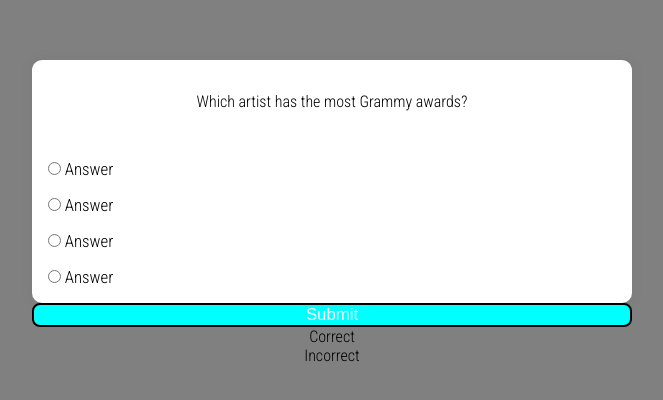
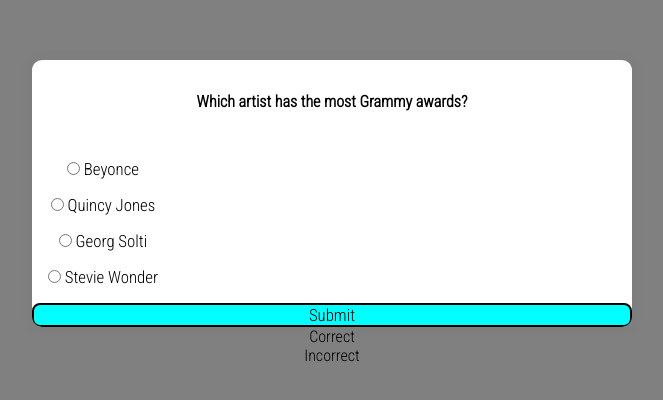
Before and after one commit to christianlund2/movie-quiz, a plain HTML site: page game.html in a window 1280 px wide. Shown: the part 188-588 px from the top of the page, without its empty margins (308-971 px from the left). Drawn offline with Linux system fonts and the light colour scheme.

Commit message:
Update variable names and troubleshoot script errors

```diff
--- a/assets/css/style.css
+++ b/assets/css/style.css
@@ -20,7 +20,7 @@ body {
     margin: 0;
 }
 
-.game-area {
+.quiz-container {
     background-color: white;
     border-radius: 10px;
     box-shadow: 0 0 10px 2px rgba(100, 100, 100, 0.1);
@@ -31,6 +31,10 @@ body {
 .question-area {
     padding: 2rem;
     text-align: center;
+}
+
+#question {
+    font-weight: 700;
 }
 
 ul {
@@ -51,15 +55,18 @@ ul li label {
 
 button {
     background-color: cyan;
-    color: white;
+    color: black;
     border: 2px solid black;
     display: block;
     width: 100%;
     cursor: pointer;
     font-size: 1.05rem;
+    font-family: inherit;
+    font-weight: bolder;
     border-radius: 8px;
 }
 
 button:hover {
     background-color: darkcyan;
+    color: white;
 }
--- a/assets/js/script.js
+++ b/assets/js/script.js
@@ -1,83 +1,83 @@
-const quizQuestions = [
+const quizData = [
     {
         question: "Which artist has the most Grammy awards?",
         a: "Beyonce",
         b: "Quincy Jones",
         c: "Georg Solti",
         d: "Stevie Wonder",
-        answer: "c",
+        correct: "c",
     },
     {
         question: "Which actor has the most appearances as James Bond?",
-        a:"Daniel Craig",
-        b:"Pierce Brosnan",
-        c:"Roger Moore",
-        d:"Timothy Dalton",
-        answer:"c",
+        a: "Daniel Craig",
+        b: "Pierce Brosnan",
+        c: "Roger Moore",
+        d: "Timothy Dalton",
+        correct: "c",
     },
     {
-        question:"What is the name of the van in Scooby Doo?",
-        a:"Big Bertha",
-        b:"Big Diesel",
-        c:"Party Wagon",
-        d:"The Mystery Machine",
-        answer:"d",
+        question: "What is the name of the van in Scooby Doo?",
+        a: "Big Bertha",
+        b: "Big Diesel",
+        c: "Party Wagon",
+        d: "The Mystery Machine",
+        correct: "d",
     },
     {
-        question:"In which year did SpongeBob SquarePants first air?",
-        a:"1998",
-        b:"1999",
-        c:"2000",
-        d:"2001",
-        answer:"b",
+        question: "In which year did SpongeBob SquarePants first air?",
+        a: "1998",
+        b: "1999",
+        c: "2000",
+        d: "2001",
+        correct: "b",
     },
     {
-        question:"What is the name of the boat in Jaws?",
-        a:"The Jewel",
-        b:"Queen Anne's Revenge",
-        c:"The Orca",
-        d:"The Flying Dutchman",
-        answer:"c",
+        question: "What is the name of the boat in Jaws?",
+        a: "The Jewel",
+        b: "Queen Anne's Revenge",
+        c: "The Orca",
+        d: "The Flying Dutchman",
+        correct: "c",
     },
     {
-        question:"How many studio albums did Elvis Presley release?",
-        a:"18",
-        b:"21",
-        c:"23",
-        d:"25",
-        answer:"c",
+        question: "How many studio albums did Elvis Presley release?",
+        a: "18",
+        b: "21",
+        c: "23",
+        d: "25",
+        correct: "c",
     },
     {
-        question:"What city was the second 'Home Alone' movie set in?",
-        a:"New York",
-        b:"Boston",
-        c:"Chicago",
-        d:"Baltimore",
-        answer:"a",
+        question: "What city was the second 'Home Alone' movie set in?",
+        a: "New York",
+        b: "Boston",
+        c: "Chicago",
+        d: "Baltimore",
+        correct: "a",
     },
     {
-        question:"Who was the lead singer of the band Queen?",
-        a:"Freddy Mercury",
-        b:"Johnny Drama",
-        c:"Hans Gruber",
-        d:"Buffalo Bill",
-        answer:"a",
+        question: "Who was the lead singer of the band Queen?",
+        a: "Freddy Mercury",
+        b: "Johnny Drama",
+        c: "Hans Gruber",
+        d: "Buffalo Bill",
+        correct: "a",
     },
     {
-        question:"What is the name of the dog in 'How the Grinch stole Christmas?'",
-        a:"Skip",
-        b:"Dog",
-        c:"Max",
-        d:"Spike",
-        answer:"c",
+        question: "What is the name of the dog in 'How the Grinch stole Christmas?'",
+        a: "Skip",
+        b: "Dog",
+        c: "Max",
+        d: "Spike",
+        correct: "c",
     },
     {
-        question:"While fighting Darth Vader in the Cloud City, which hand does Luke Skywalker lose?",
-        a:"Right",
-        b:"Left",
-        c:"Both",
-        d:"Neither",
-        answer:"a",
+        question: "While fighting Darth Vader in the Cloud City, which hand does Luke Skywalker lose?",
+        a: "Right",
+        b: "Left",
+        c: "Both",
+        d: "Neither",
+        correct: "a",
     },
 ];
 
@@ -117,19 +117,19 @@ document.addEventListener("DOMContentLoaded", function() {
     runQuiz();
 })
 
-function runQuiz () {
+function runQuiz() {
     deselectAnswers()
 
-    const currentQuizQuestions = quizQuestions[currentQuiz]
+    const currentQuizData = quizData[currentQuiz]
 
     //*let mixItUp = quizQuestions.sort(() => Math.random() - 0.5);
     //*nextQuestion();
 
-    questionElement.innerText = currentQuizQuestions.question
-    a_text.innerText = currentquizQuestions.a
-    b_text.innerText = currentquizQuestions.b
-    c_text.innerText = currentquizQuestions.c
-    d_text.innerText = currentquizQuestions.d
+    questionElement.innerText = currentQuizData.question
+    a_text.innerText = currentQuizData.a
+    b_text.innerText = currentQuizData.b
+    c_text.innerText = currentQuizData.c
+    d_text.innerText = currentQuizData.d
 }
 
 function deselectAnswers() {
@@ -150,17 +150,17 @@ function getSelected() {
 submitBtn.addEventListener('click', () => {
     const answer = getSelected()
     if(answer) {
-        if(answer ===quizQuestions[currentQuiz].correct) {
+        if(answer === quizData[currentQuiz].correct) {
             score++
         }
 
         currentQuiz++
 
-        if(currentQuiz < quizQuestions.length) {
+        if(currentQuiz < quizData.length) {
             runQuiz()
         } else {
             quiz.innerHTML = `
-            <h2>You answered ${score}/${quizQuestions.length} questions correct!</h2>
+            <h2>You answered ${score}/${quizData.length} questions correct!</h2>
 
             <button onclick="location.reload()">Reload</button>
             `
--- a/game.html
+++ b/game.html
@@ -10,7 +10,7 @@
 <body>
     <div>
         <!-- Container for quiz questions and answers -->
-        <div class="game-area" id="quiz">
+        <div class="quiz-container" id="quiz">
             <div class="question-area" id="question">
                 <h2>Questions go here</h2>
             </div>
@@ -37,10 +37,13 @@
                     </li>
                 </ul>
             </div>
+
+            <!-- Submit button -->
+            <button id="submit">Submit</button>
+
         </div>
 
-         <!-- Submit button -->
-        <button id="submit">Submit</button>
+
 
         <!-- Container for user score -->
         <div class="score-area">
```
